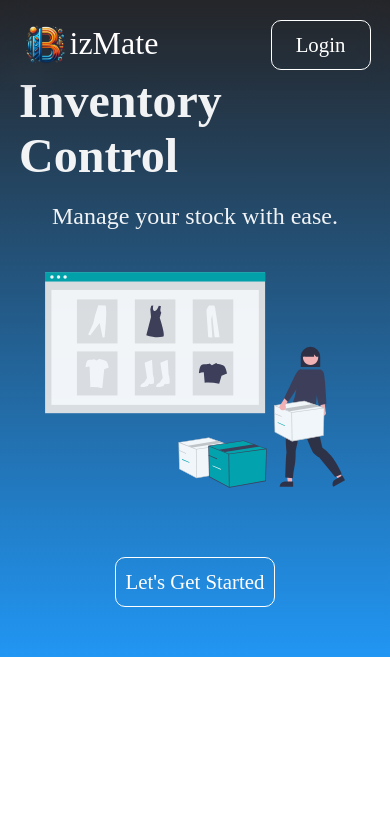
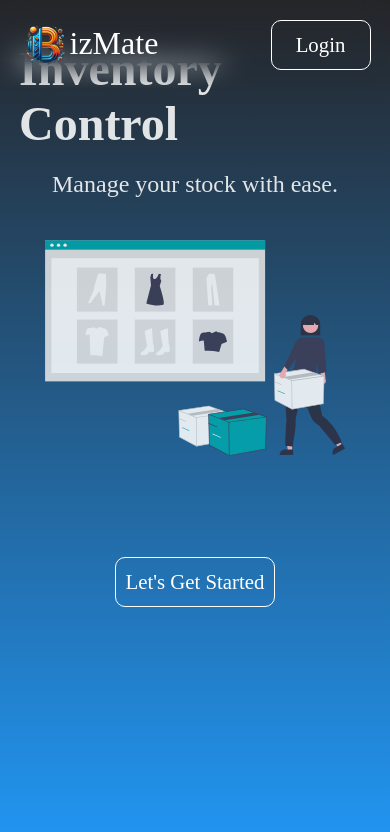
Before and after one commit to codinggita/bizmate, a React (Vite) app: page / in a window 390 px wide. Shown: the top 832 px of the page. Built offline with nearby package versions, Linux system fonts and the light colour scheme.

Commit message:
updated responsiveness

```diff
--- a/src/client/Landing.jsx
+++ b/src/client/Landing.jsx
@@ -32,7 +32,7 @@ const Landing = () => {
       document.getElementById(`s${currentSlide}`).style.display = 'none';
 
       document.getElementById(`s${nextSlide}`).style.display = 'flex';
-      landing.style.height = '100vh';
+
       setCurrentSlide(nextSlide);
     }, 5000);
 
--- a/src/client/Login.jsx
+++ b/src/client/Login.jsx
@@ -14,12 +14,10 @@ const Login = (props)=>{
                 <form>
                     <lable for="mobile">Mobile No.</lable>
                     <input type="text" id="mobile" maxLength={10} minLength={10}  />
-                    <br></br>
-                    <br></br>
+
                     <lable for="pass">Password</lable>
                     <input type="password" id="pass" />
-                    <br></br>
-                    <br></br>
+
                     <div className="but">
                         <button className="entry-button" type="submit">Let Me In</button>
                     </div>
--- a/src/client/Register.jsx
+++ b/src/client/Register.jsx
@@ -14,27 +14,25 @@ const Register = (props)=>{
                 <form>
                     <lable for="name">Business Name</lable>
                     <input type="text" id="name"/>
-                    <br></br>
-                    <br></br>
+
                     <lable for="type">Business Type</lable>
                     <input type="text" id="type"/>
-                    <br></br>
-                    <br></br>
+
                     <lable for="mobile">Mobile No.</lable>
                     <input type="text" id="mobile"  maxLength={10} minLength={10}/>
-                    <br></br>
-                    <br></br>
+
 
                     <lable for="gstin">GSTIN</lable>
                     <input type="text" id="gstin"/>
-                    <br></br>
-                    <br></br>
+
                     <lable for="add">Address</lable>
                     <input type="text" id="add"/>
-                    <br></br>
-                    <br></br>
+
+                    <lable for="pass">New Password</lable>
+                    <input type="text" id="pass"/>
+
                     <div className="but">
-                        <button className="entry-button" type="submit">Deal 🤝 </button>
+                        <button className="entry-button" type="submit">Deal </button>
                     </div>
                 </form>
 
--- a/src/client/style/App.css
+++ b/src/client/style/App.css
@@ -2,3 +2,14 @@
     padding: 0;
     margin: 0;
 }
+.main-frame{
+    width: 100%;
+    height: 100%;
+    position: absolute;
+    left: 0;
+    right: 0;
+    top: 0;
+    bottom: 0;
+    background-image: linear-gradient(180deg,#252528 ,#2196f3);
+    overflow: auto;
+}
--- a/src/client/style/form.css
+++ b/src/client/style/form.css
@@ -59,28 +59,30 @@ form{
     margin-top: 20px;
     font-size: 1.8rem;
     position: relative;
+    display: flex;
+    flex-direction: column;
+    height: 100%;
+    align-items: space-between;
 }
 form input{
     border: none;
     outline: none;
     background:transparent;
     font-size: 1.8rem;
-    width: 170px;
     border-bottom: 1px solid white;
-    position: absolute;
-    right: 1px;
     color: white;
+    display: block;
+    margin-bottom: 20px;
 }
-form input:focus{
-    background-color: rgba(0, 0, 0, 0.478);
-    color: white;
-    box-shadow: 0 0 2px 2px rgba(0, 0, 0, 0.478);
+form lable{
+    margin-bottom: 10px;
 }
 
 .but{
     width: 100%;
     display: flex;
     justify-content: center;
+    margin-top: 30px;
 }
 .but button{
     width: 200px;
@@ -183,10 +185,5 @@ transform: translateX(-56px);
         right: 6px;
         top: 27px;
     }
-    form{
-        font-size: 1.3rem;
-    }
-    form input{
-        font-size: 1.3rem;
-    }
+
 }
--- a/src/client/style/landing.css
+++ b/src/client/style/landing.css
@@ -5,7 +5,6 @@
 }
 .landing{
     width: 100%;
-    background-image: linear-gradient(180deg,#252528 ,#2196f3);
     display: flex;
     flex-direction: column;
     align-items: center;
```
